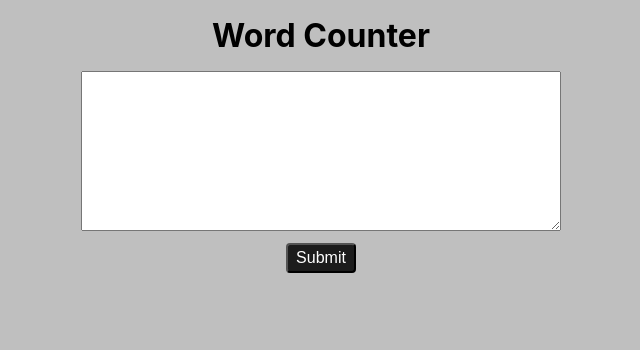
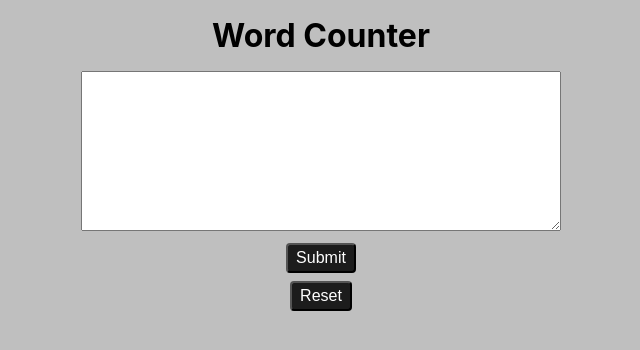
Before and after one commit to franco-ortega/word-counter, a React (Create React App) app: page / in a window 1280 px wide. Shown: the top 350 px of the page, without its empty margins (319-959 px from the left). Built offline with nearby package versions, Linux system fonts and the light colour scheme.

Commit message:
create reset button to clear textarea

```diff
--- a/src/App.js
+++ b/src/App.js
@@ -22,6 +22,10 @@ const App = () => {
     setSortedWords(sortedWords);
   };
 
+  const onResetClick = () => {
+    setStory('');
+  };
+
   return (
     <div className={styles.App}>
       <h1>Word Counter</h1>
@@ -31,9 +35,11 @@ const App = () => {
             id='story'
             name='story'
             onChange={(e) => setStory(e.target.value)}
+            value={story}
           />
         </label>
         <button>Submit</button>
+        <button onClick={onResetClick}>Reset</button>
       </form>
       {sortedWords.length ? (
         <>
```
